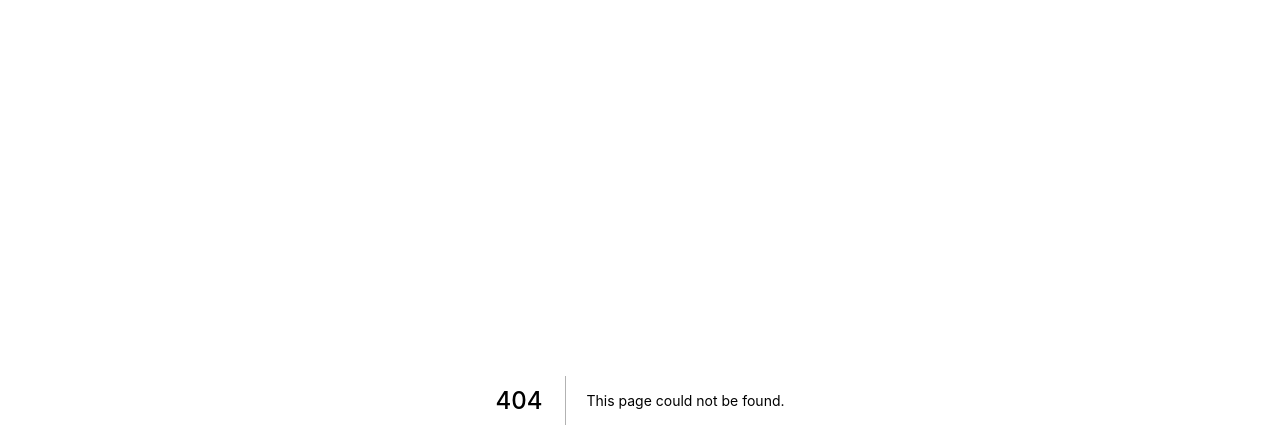
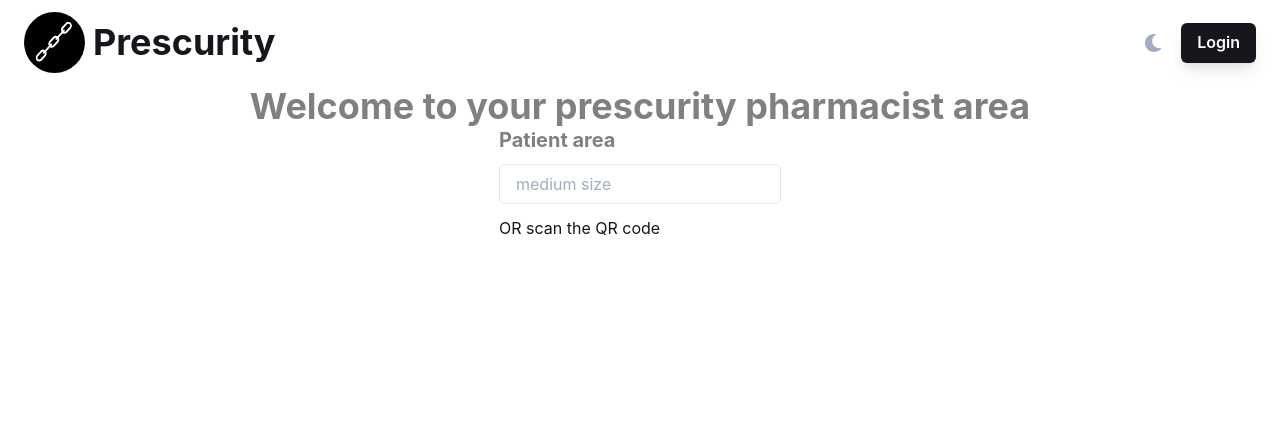
Before and after one commit to azerpas/prescurity-dashboard, a Next.js app: page /pharmacien in a window 1280 px wide. Before the commit this address had no page. Shown: the top 448 px of the page. Built offline with nearby package versions, Linux system fonts and the light colour scheme.

Commit message:
first commit

```diff
--- /dev/null
+++ b/src/pages/pharmacien.tsx
@@ -0,0 +1,49 @@
+import {
+    Box,
+    Button,
+    chakra,
+    Flex, Grid,
+    Heading,
+    Link,
+    SimpleGrid,
+    Text,
+    Input,
+    Stack,
+    As
+
+} from '@chakra-ui/react'
+import {Container} from '../components/Container'
+import {DarkModeSwitch} from '../components/DarkModeSwitch'
+import {Footer} from '../components/Footer'
+import {GradientWrapper} from '../components/gradient'
+import Header from '../components/header'
+import ContractSvg from '../components/svg/contract'
+import {Span} from "next/dist/telemetry/trace";
+import React from 'react'
+
+
+const Title = (props: { size: string, color: string, as: As, children: React.ReactNode }) => {
+    return (
+        <Heading as={props.as} size={props.size} color={props.color}>{props.children}</Heading>
+    )
+}
+
+
+const Pharmacien = () => (
+    <Container height="100vh" bg="none">
+        <Header/>
+        <Container bg="none">
+            <Title as="h1" size="xl" color="grey">Welcome to your prescurity pharmacist area</Title>
+
+            <Stack spacing={3}>
+                <Title as="h2" size="md" color="grey">Patient area</Title>
+                <Input placeholder="medium size" size="md"/>
+                <Text fontSize="md">OR scan the QR code</Text>
+            </Stack>
+        </Container>
+    </Container>
+)
+
+
+
+export default Pharmacien
```
Also changed, not shown: src/pages/docteur.tsx (added, +28 -0 lines).
